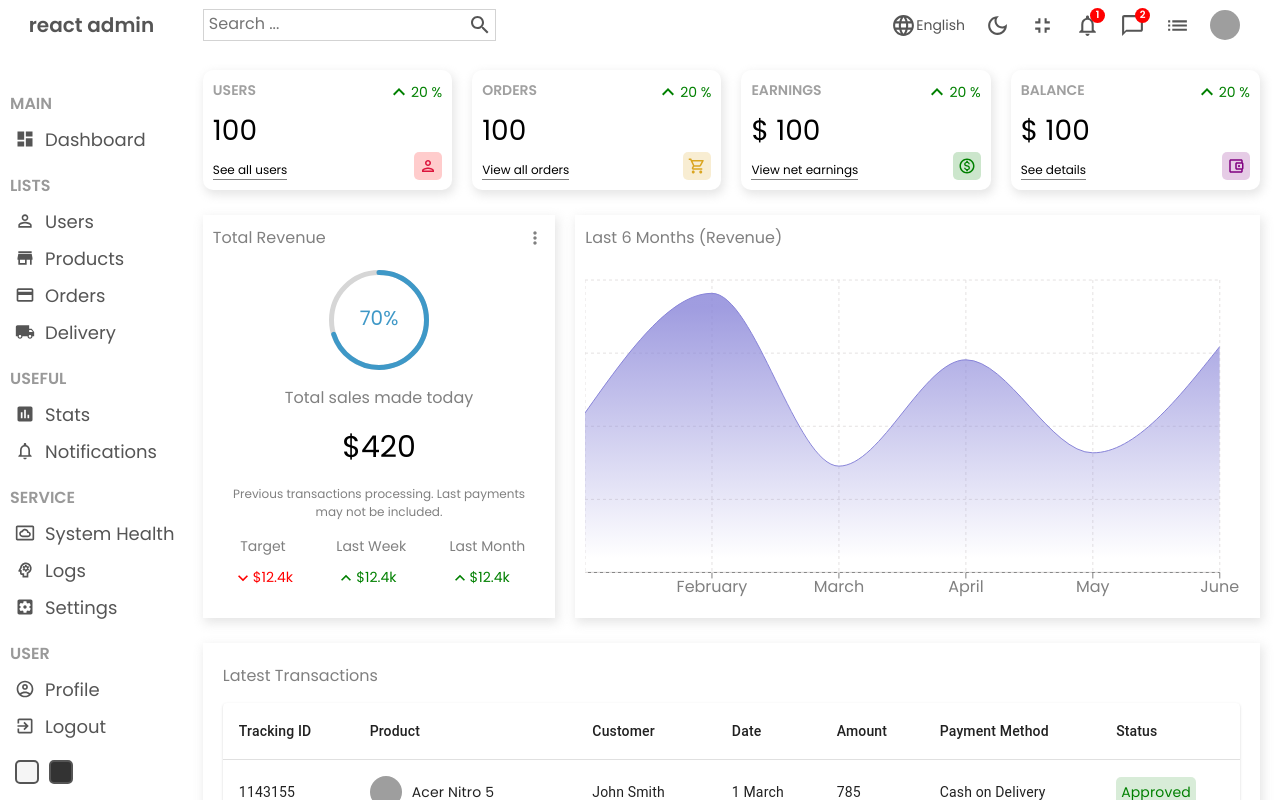
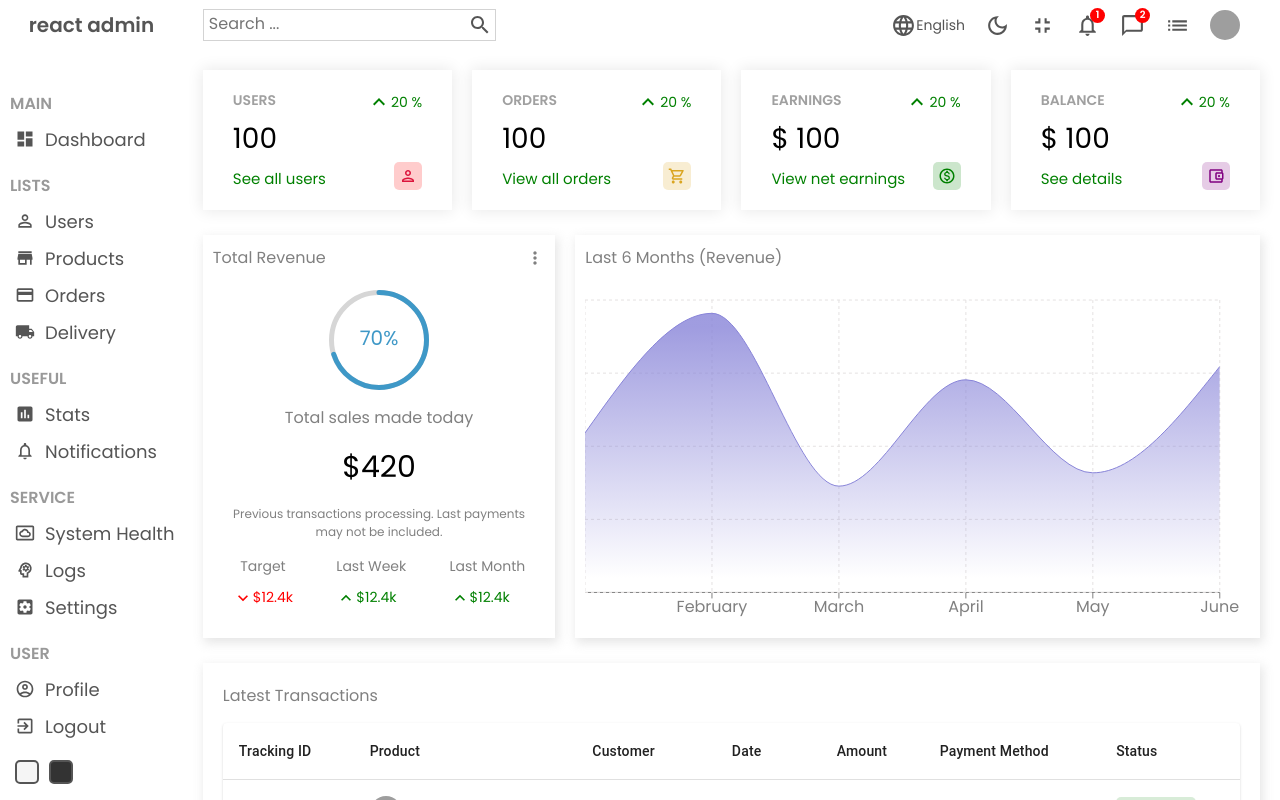
Before and after one commit to FREDVUNI/react-admin, a React (Create React App) app: page / in a window 1280 px wide. Shown: the top 800 px of the page. Built offline with nearby package versions, Linux system fonts and the light colour scheme; grey boxes are pictures that could not be loaded.

Commit message:
adjust the widget styles

```diff
--- a/src/components/widget/widget.scss
+++ b/src/components/widget/widget.scss
@@ -2,10 +2,11 @@
   display: flex;
   justify-content: space-between;
   flex: 1;
-  padding: 10px;
-  -webkit-box-shadow: 2px 4px 10px 1px rgba(0, 0, 0, 0.47);
-  box-shadow: 2px 4px 10px 1px rgba(201, 201, 201, 0.47);
-  border-radius: 10px;
+  -webkit-box-shadow: 0px 0px 15px 1px rgba(0, 0, 0, 0.09);
+  -moz-box-shadow: 0px 0px 15px 1px rgba(0, 0, 0, 0.09);
+  box-shadow: 0px 0px 15px 1px rgba(0, 0, 0, 0.09);
+  padding: 20px 30px;
+  border-radius: 0px;
   height: 100px;
 
   .left,
@@ -27,8 +28,9 @@
 
     .link {
       width: max-content;
-      font-size: 12px;
-      border-bottom: 1px solid gray;
+      font-size: 15px;
+      color:green;
+      cursor: pointer;
     }
 
     .percentage {
```
